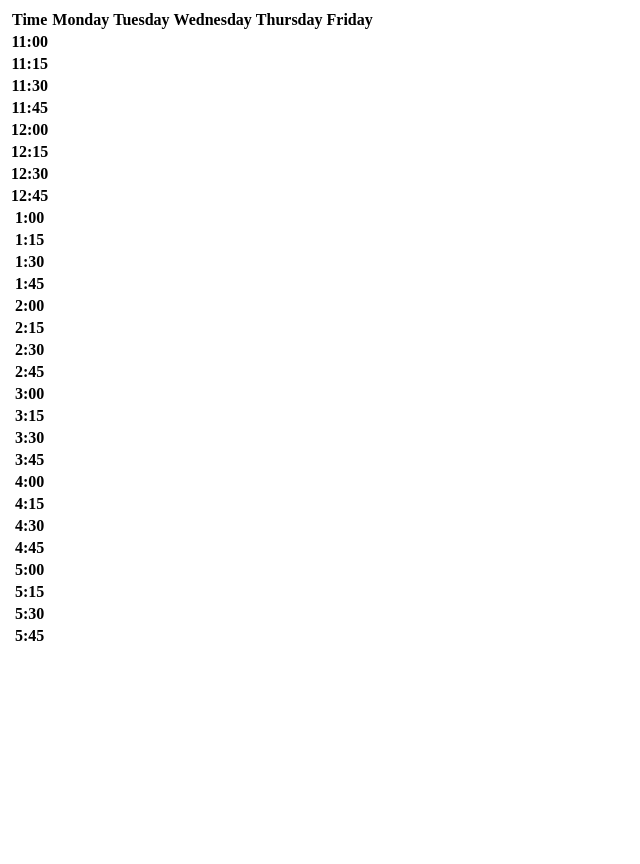
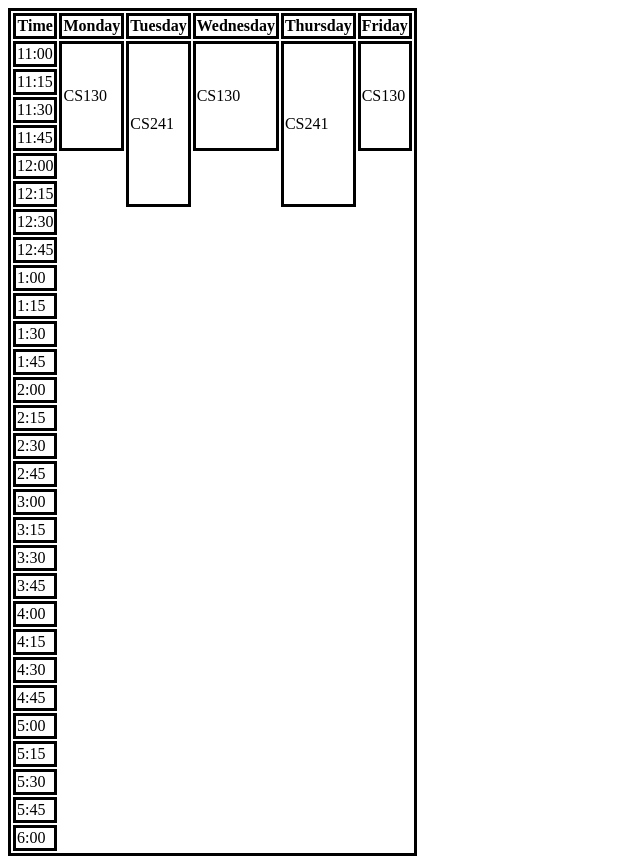
Before and after one commit to NThorp/nthorp.github.io, a plain HTML site: page schedule.html in a window 1280 px wide. Shown: the whole page, without its empty margins (0-640 px from the left). Before the commit the page ends 800 px from the top, so only its background shows below. Drawn offline with Linux system fonts and the light colour scheme.

Commit message:
Update schedule.html

```diff
--- a/schedule.html
+++ b/schedule.html
@@ -1,6 +1,10 @@
 <html>
 <title>Nick's Schedule</title>
 <style>
+    table, th, td {
+        border-style: solid;
+        border-color: black;
+    }
 </style>
 
 <table>
@@ -15,115 +19,124 @@
 </tr>
 
 <tr>
-    <th>11:00</th>
+    <td>11:00</td>
+    <td rowspan=4>CS130</td>
+    <td rowspan=6>CS241</td>
+    <td rowspan=4>CS130</td>
+    <td rowspan=6>CS241</td>
+    <td rowspan=4>CS130</td>
 </tr>
 
 <tr>
-    <th>11:15</th>
+    <td>11:15</td>
 </tr>
 
 <tr>
-    <th>11:30</th>
+    <td>11:30</td>
 </tr>
 
 <tr>
-    <th>11:45</th>
+    <td>11:45</td>
 </tr>
 
 <tr>
-    <th>12:00</th>
+    <td>12:00</td>
 </tr>
 
 <tr>
-    <th>12:15</th>
+    <td>12:15</td>
 </tr>
 
 <tr>
-    <th>12:30</th>
+    <td>12:30</td>
 </tr>
 
 <tr>
-    <th>12:45</th>
+    <td>12:45</td>
 </tr>
 
 <tr>
-    <th>1:00</th>
+    <td>1:00</td>
 </tr>
 
 <tr>
-    <th>1:15</th>
+    <td>1:15</td>
 </tr>
 
 <tr>
-    <th>1:30</th>
+    <td>1:30</td>
 </tr>
 
 <tr>
-    <th>1:45</th>
+    <td>1:45</td>
 </tr>
 
 <tr>
-    <th>2:00</th>
+    <td>2:00</td>
 </tr>
 
 <tr>
-    <th>2:15</th>
+    <td>2:15</td>
 </tr>
 
 <tr>
-    <th>2:30</th>
+    <td>2:30</td>
 </tr>
 
 <tr>
-    <th>2:45</th>
+    <td>2:45</td>
 </tr>
 
 <tr>
-    <th>3:00</th>
+    <td>3:00</td>
 </tr>
 
 <tr>
-    <th>3:15</th>
+    <td>3:15</td>
 </tr>
 
 <tr>
-    <th>3:30</th>
+    <td>3:30</td>
 </tr>
 
 <tr>
-    <th>3:45</th>
+    <td>3:45</td>
 </tr>
 
 <tr>
-    <th>4:00</th>
+    <td>4:00</td>
 </tr>
 
 <tr>
-    <th>4:15</th>
+    <td>4:15</td>
 </tr>
 
 <tr>
-    <th>4:30</th>
+    <td>4:30</td>
 </tr>
 
 <tr>
-    <th>4:45</th>
+    <td>4:45</td>
 </tr>
 
 <tr>
-    <th>5:00</th>
+    <td>5:00</td>
 </tr>
 
 <tr>
-    <th>5:15</th>
+    <td>5:15</td>
 </tr>
 
 <tr>
-    <th>5:30</th>
+    <td>5:30</td>
 </tr>
 
 <tr>
-    <th>5:45</th>
+    <td>5:45</td>
+</tr>
+
+<tr>
+    <td>6:00</td>
 </tr>
 </table>
 </html>
```
